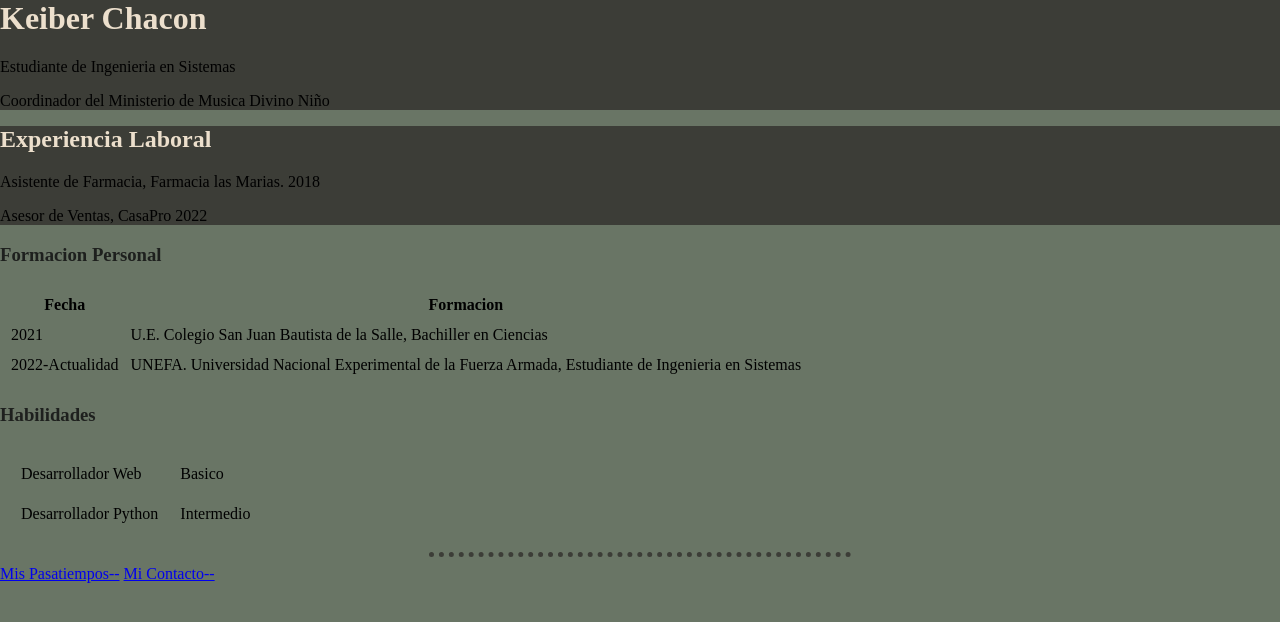
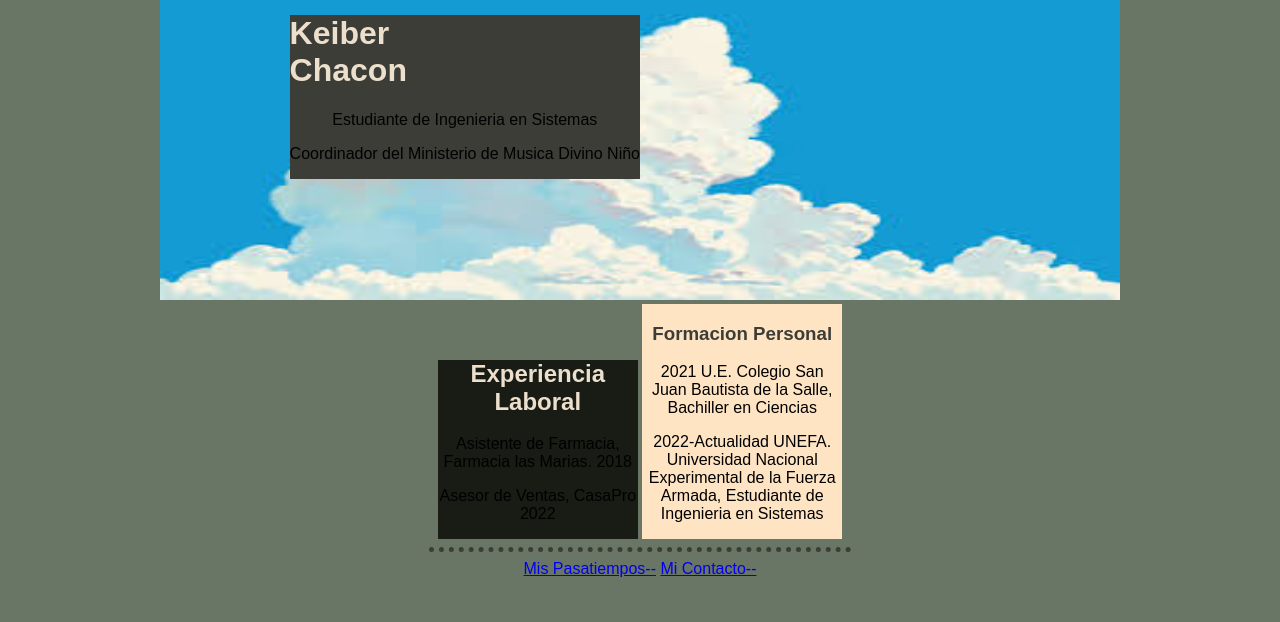
Before and after one commit to Mrock8/Mi-Pagina-Web, a plain HTML site: page index.html in a window 1280 px wide. Drawn offline with Linux system fonts and the light colour scheme.

Commit message:
reinicio

```diff
--- a/css/styles.css
+++ b/css/styles.css
@@ -1,29 +1,52 @@
 body {
     background-color: #697565;
     margin: 0;
+    text-align: center;
+    font-family: sans-serif;
 }
 
 .top-container{
-    background-color: #3C3D37;
+    position: relative;
     margin: 0;
+    padding: 0;
 }
 
 .middel-container{
-    background-color: #3C3D37;
+    background-color: #181C14;
     margin: 0;
+    width: 200px;
+    display: inline-block;
 }
 
+.bottom-container{
+    background-color: bisque;
+    margin: 0;
+    width: 200px;
+    display: inline-block;
+}
+
+.top-tittle{
+    background-color: #3C3D37;
+    position: absolute;
+    top: 5%;
+    right: 50%;
+    margin: 0 0 0 0;
+    padding: 0px;
+
+}
 
 h1{
     color:#ECDFCC;
     margin-top: 0;
+    width: 10%;
+
 }
 h2{
     color:#ECDFCC;
     margin-top: 0;
 }
 h3{
-    color:#1E201E;
+    color:#3C3D37;
 }
 
 hr {
--- a/index.html
+++ b/index.html
@@ -27,9 +27,13 @@
 <body>
     <!-- Imagen Personal y Puesto actual-->
 <div class="top-container">
-    <h1>Keiber Chacon</h1>
-    <p>Estudiante de Ingenieria en Sistemas</p>
-    <p>Coordinador del Ministerio de Musica Divino Niño</p>
+    <img src="img/images.jfif" alt="nubes de fondo" width=75% height="300px">
+    <div class="top-tittle">
+        <h1>Keiber Chacon</h1>
+        <p>Estudiante de Ingenieria en Sistemas</p>
+        <p>Coordinador del Ministerio de Musica Divino Niño</p>
+    </div>
+
 </div>
 <!--Experiencia Laboral-->
 <div class="middel-container">
@@ -39,36 +43,11 @@
 </div>
 
     <!--Formacion Personal-->
+<div class="bottom-container">
     <h3>Formacion Personal</h3>
-    <table cellspacing="10">
-        <thead>
-            <tr>
-                <th>Fecha</th>
-                <th>Formacion</th>
-            </tr>
-        </thead>
-        <tbody>
-            <tr>
-                <td>2021</td>
-                <td>U.E. Colegio San Juan Bautista de la Salle, Bachiller en Ciencias</td>
-            </tr>
-            <tr>
-                <td>2022-Actualidad</td>
-                <td>UNEFA. Universidad Nacional Experimental de la Fuerza Armada, Estudiante de Ingenieria en Sistemas </td>
-            </tr>
-        </tbody>
-    </table>
-    <h3>Habilidades</h3>
-    <table cellspacing="20">
-        <tr>
-            <td>Desarrollador Web</td>
-            <td>Basico</td>
-        </tr>
-        <tr>
-            <td>Desarrollador Python</td>
-            <td>Intermedio</td>
-        </tr>
-    </table>
+    <p>2021  U.E. Colegio San Juan Bautista de la Salle, Bachiller en Ciencias</p>
+    <p>2022-Actualidad   UNEFA. Universidad Nacional Experimental de la Fuerza Armada, Estudiante de Ingenieria en Sistemas</p>
+</div>
 
     <!--Mis Pasatiempos-->
     <hr>
```
Also changed, not shown: img/images.jfif (added), img/nubes_fondo.jpg (added).
